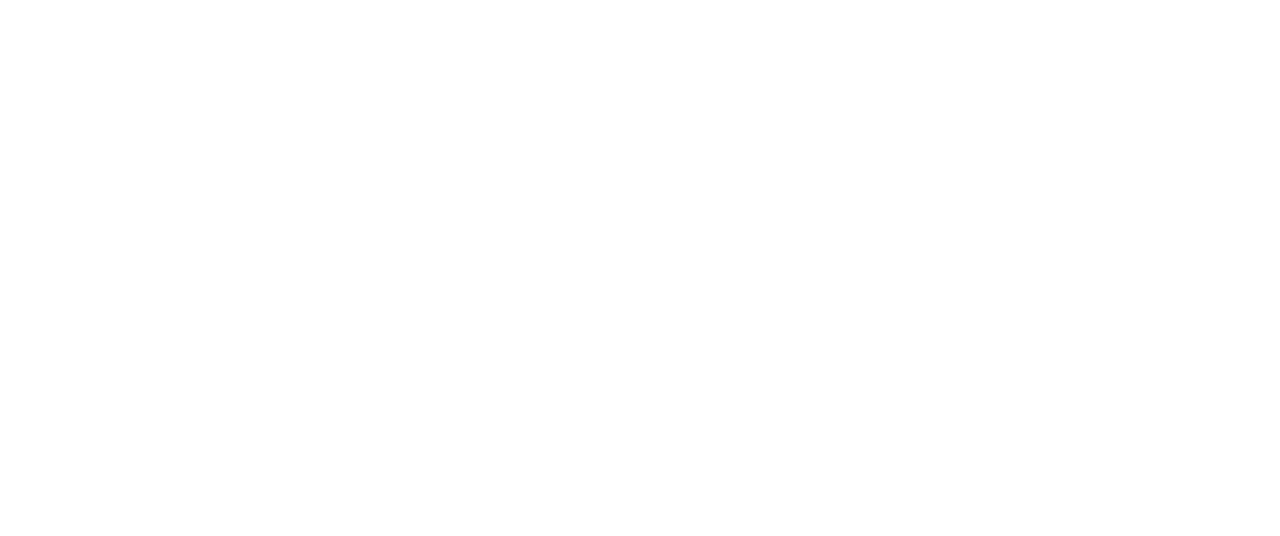
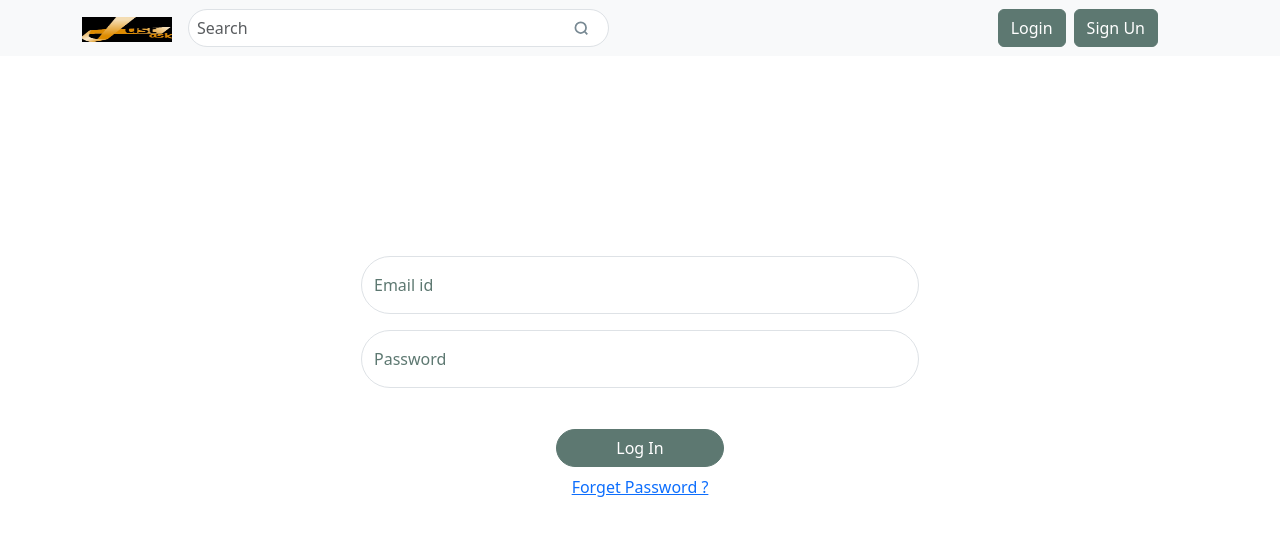
Before and after one commit to AkankshShigwan/ecommerce-website, a React (Create React App) app in the folder justask_frontend/: page / in a window 1280 px wide. Before the commit this address had no page. Shown: the top 536 px of the page. Built offline with nearby package versions, Linux system fonts and the light colour scheme.

Commit message:
forget password page

```diff
--- a/justask_frontend/src/App.js
+++ b/justask_frontend/src/App.js
@@ -4,14 +4,17 @@
 import { BrowserRouter as Router, Routes, Route } from "react-router-dom";
 import Login from './pages/login/index';
 import SignUp from './pages/login/signup';
+import ForgetPassword from './pages/login/forgetpassword';
 import 'bootstrap/dist/css/bootstrap.min.css';
 
 function App() {
   return (
     <Router>
       <Routes>
+        <Route path='/' element={<Login />} />
         <Route path='/LoginPage' element={<Login />} />
         <Route path='/Signup' element={<SignUp />} />
+        <Route path='/ForgetPassword' element={<ForgetPassword />} />
       </Routes>
     </Router>
   );
--- a/justask_frontend/src/common.css
+++ b/justask_frontend/src/common.css
@@ -8,11 +8,21 @@
     background-size: 14px;
 }
 
-.form-control {
-    border-radius: 25px !important;
+.btn {
+    background-color: #5D7871 !important;
+    border-color: #5D7871 !important;
 }
 
-.signup-container{
+.common_btn {
+    width: 30%;
+    border-radius: 20px !important;
+}
+
+.form-control {
+    border-radius: 35px !important;
+}
+
+.signup-container {
     width: 50%;
     margin: 80px auto;
 }
@@ -23,10 +33,18 @@
 }
 
 .login-btn {
-    width: 35%;
     margin-top: 25px;
 }
 
 .forget_password {
     font-size: 16px;
 }
+
+.forgetpassword_container {
+    width: 50%;
+    margin: 100px auto;
+}
+
+.form-floating>label {
+    color: #5D7871;
+}
--- a/justask_frontend/src/components/header.js
+++ b/justask_frontend/src/components/header.js
@@ -12,7 +12,10 @@
     return (
         <Navbar expand="lg" className="bg-body-tertiary">
             <Container>
-                <Navbar.Brand href="#home"><i className="fa fa-star mx-2" aria-hidden="true"></i>JustAsk</Navbar.Brand>
+                {/* <Navbar.Brand href="#home"><i className="fa fa-star mx-2" aria-hidden="true"></i>JustAsk</Navbar.Brand> */}
+                <Navbar.Brand href="#home">
+                    <img src='/icons/login-icon/justAsk_logo.png' alt="Just Ask Logo" width="90px" height="25px" />
+                </Navbar.Brand>
                 <Navbar.Toggle aria-controls="basic-navbar-nav" />
                 <Navbar.Collapse className="justify-content-end">
                     <div className='col-12 d-flex'>
--- /dev/null
+++ b/justask_frontend/src/pages/login/forgetpassword.js
@@ -0,0 +1,30 @@
+import { Button, FloatingLabel, Form } from "react-bootstrap";
+import Layout from "../../components/layout";
+
+function forget_password() {
+    return (
+        <Layout>
+            <div className='forgetpassword_container'>
+                <div className="text-center">
+                    <Button className="text-center common_btn">Send OTP</Button>
+                    <FloatingLabel controlId="verification_code" label="Verification Code" className="my-3">
+                        <Form.Control type="number" placeholder="" />
+                    </FloatingLabel>
+                </div>
+                <hr className="my-5" />
+                <div className="text-center">
+                    <FloatingLabel controlId="new_password" label="Create New Password" className="mb-3">
+                        <Form.Control type="password" placeholder="Password" />
+                    </FloatingLabel>
+                    <FloatingLabel controlId="confirm_newpassword" label="Confirm New Password" className="mb-3">
+                        <Form.Control type="password" placeholder="Password" />
+                    </FloatingLabel>
+                    <Button className='common_btn'>Submit</Button>
+                </div>
+            </div>
+        </Layout>
+    )
+
+};
+
+export default forget_password;
--- a/justask_frontend/src/pages/login/index.js
+++ b/justask_frontend/src/pages/login/index.js
@@ -14,8 +14,8 @@
                             <Form.Control type="password" placeholder="Password" />
                         </FloatingLabel>
                         <div className='text-center'>
-                            <Button className="login-btn">Log In</Button>
-                            <p className="mt-2 font-2 forget_password">Forget Password ?</p>
+                            <Button className="login-btn common_btn">Log In</Button>
+                            <a href="/ForgetPassword"><p className="mt-2 font-2 forget_password">Forget Password ?</p></a>
                         </div>
                     </Form>
                 </div>
--- a/justask_frontend/src/pages/login/signup.js
+++ b/justask_frontend/src/pages/login/signup.js
@@ -25,9 +25,10 @@
                         <Form.Control type="password" placeholder="Password" />
                     </FloatingLabel>
                     <div className='text-center'>
-                    <Button>Submit</Button>
+                        <Button className='common_btn'>Submit</Button>
                     </div>
                 </Form>
             </div>
         </Layout>
-)}
+    )
+}
```
Also changed, not shown: justask_frontend/public/favicon.ico.jpg (added), justask_frontend/public/icons/login-icon/justAsk_logo.png (added). Lines whose indentation alone changed are shown as unchanged.
